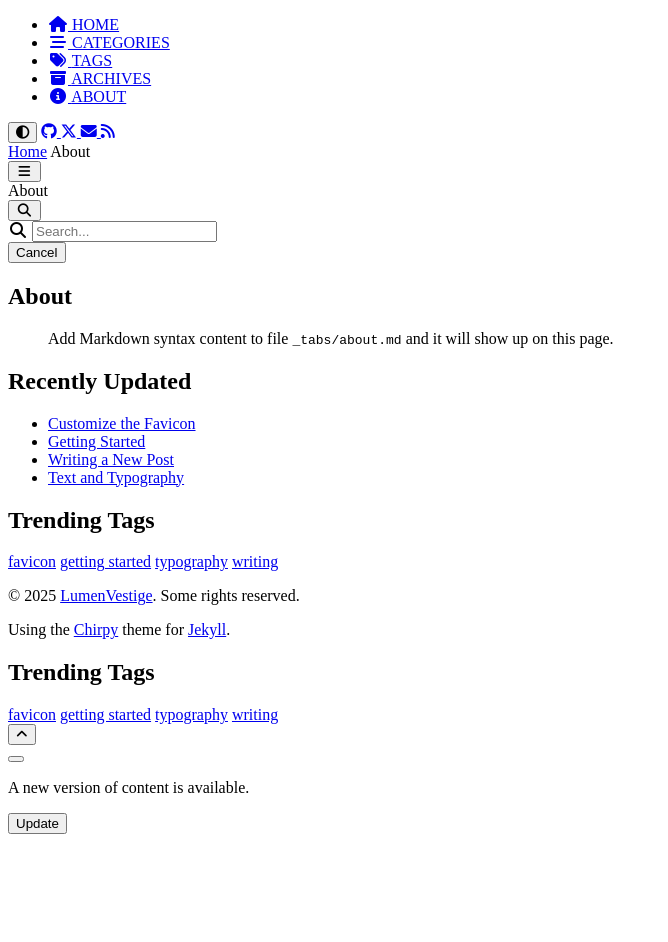
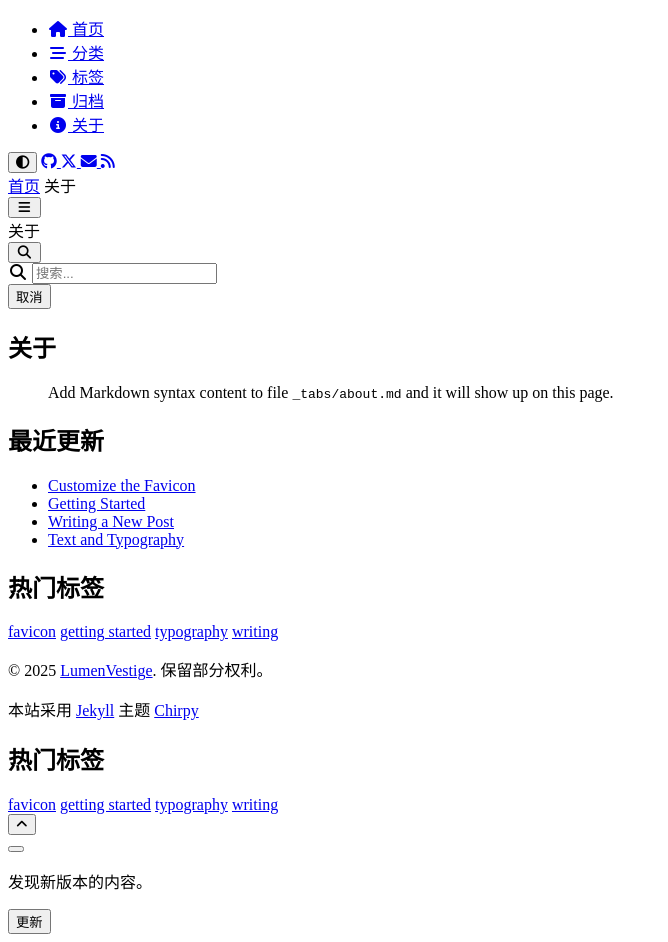
Before and after one commit to LumenVestige/LumenVestige.github.io, a Jekyll site: the page built from _tabs/about.md, in a window 1280 px wide, cut to the strip 124-1066 px from the top of the page. Shown: the whole strip, without its empty margins (0-668 px from the left). Built offline with Jekyll 4.4.1, drawn with Linux system fonts in a browser that asks for light colours; cached includes are drawn as plain includes; nearby versions of some CDN libraries; before the commit the page ends 966 px from its top, so only the background shows below that.

Commit message:
Update en.yml

```diff
--- a/_data/locales/en.yml
+++ b/_data/locales/en.yml
@@ -3,89 +3,81 @@
 # ----- Commons label -----
 
 layout:
-  post: Post
-  category: Category
-  tag: Tag
+  post: 文章
+  category: 分类
+  tag: 标签
 
 # The tabs of sidebar
 tabs:
   # format: <filename_without_extension>: <value>
-  home: Home
-  categories: Categories
-  tags: Tags
-  archives: Archives
-  about: About
+  home: 首页
+  categories: 分类
+  tags: 标签
+  archives: 归档
+  about: 关于
 
 # the text displayed in the search bar & search results
 search:
-  hint: search
-  cancel: Cancel
-  no_results: Oops! No results found.
+  hint: 搜索
+  cancel: 取消
+  no_results: 搜索结果为空
 
 panel:
-  lastmod: Recently Updated
-  trending_tags: Trending Tags
-  toc: Contents
+  lastmod: 最近更新
+  trending_tags: 热门标签
+  toc: 文章内容
 
 copyright:
   # Shown at the bottom of the post
   license:
-    template: This post is licensed under :LICENSE_NAME by the author.
+    template: 本文由作者按照 :LICENSE_NAME 进行授权
     name: CC BY 4.0
     link: https://creativecommons.org/licenses/by/4.0/
 
   # Displayed in the footer
-  brief: Some rights reserved.
+  brief: 保留部分权利。
   verbose: >-
-    Except where otherwise noted, the blog posts on this site are licensed
-    under the Creative Commons Attribution 4.0 International (CC BY 4.0) License by the author.
+    除非另有说明，本网站上的博客文章均由作者按照知识共享署名 4.0 国际 (CC BY 4.0) 许可协议进行授权。
 
-meta: Using the :THEME theme for :PLATFORM.
+meta: 本站采用 :PLATFORM 主题 :THEME
 
 not_found:
-  statement: Sorry, we've misplaced that URL or it's pointing to something that doesn't exist.
+  statement: 抱歉，我们放错了该 URL，或者它指向了不存在的内容。
 
 notification:
-  update_found: A new version of content is available.
-  update: Update
+  update_found: 发现新版本的内容。
+  update: 更新
 
 # ----- Posts related labels -----
 
 post:
-  written_by: By
-  posted: Posted
-  updated: Updated
-  words: words
-  pageview_measure: views
+  written_by: 作者
+  posted: 发表于
+  updated: 更新于
+  words: 字
+  pageview_measure: 次浏览
   read_time:
-    unit: min
-    prompt: read
-  relate_posts: Further Reading
-  share: Share
+    unit: 分钟
+    prompt: 阅读
+  relate_posts: 相关文章
+  share: 分享
   button:
-    next: Newer
-    previous: Older
+    next: 下一篇
+    previous: 上一篇
     copy_code:
-      succeed: Copied!
+      succeed: 已复制！
     share_link:
-      title: Copy link
-      succeed: Link copied successfully!
+      title: 分享链接
+      succeed: 链接已复制！
 
 # Date time format.
 # See: <http://strftime.net/>, <https://day.js.org/docs/en/display/format>
 df:
   post:
-    strftime: "%b %e, %Y"
-    dayjs: "ll"
-  archives:
-    strftime: "%b"
-    dayjs: "MMM"
+    strftime: "%Y/%m/%d"
+    dayjs: "YYYY/MM/DD"
 
 # categories page
 categories:
-  category_measure:
-    singular: category
-    plural: categories
-  post_measure:
-    singular: post
-    plural: posts
+  category_measure: 个分类
+  post_measure: 篇文章
```
